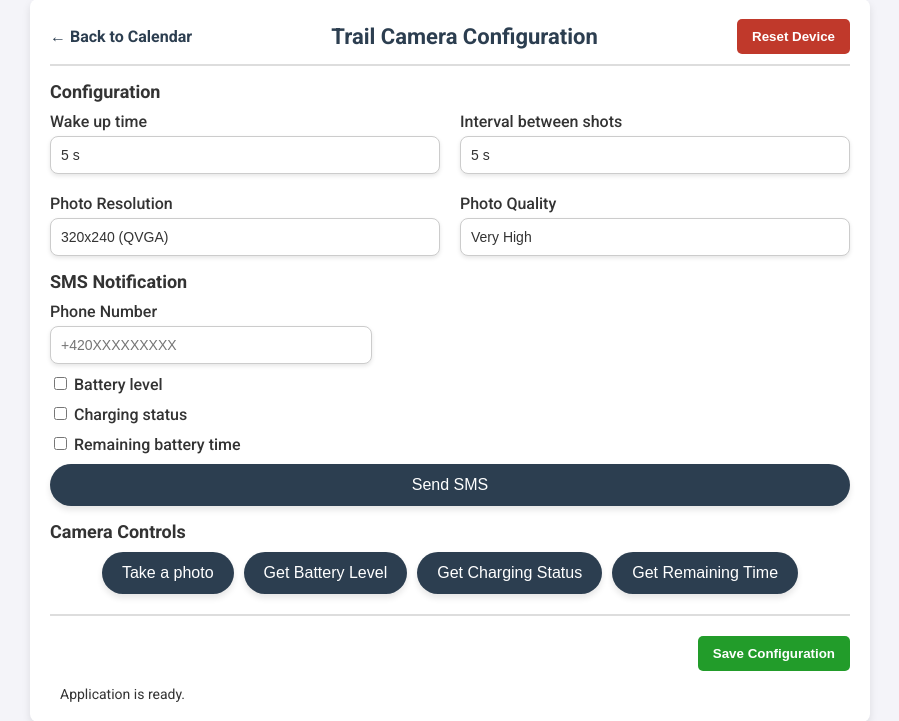
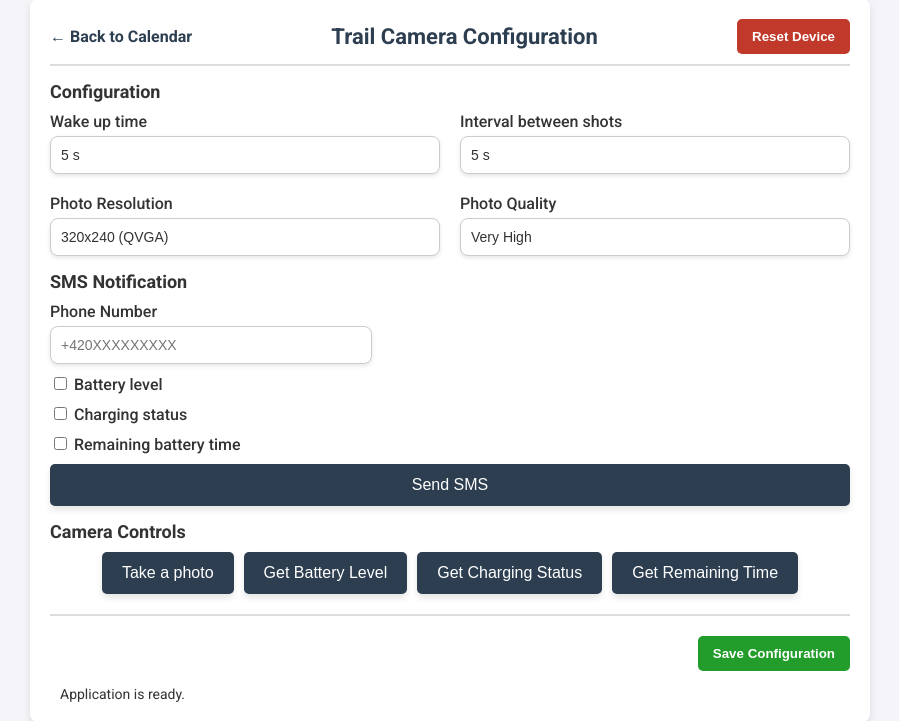
Before and after one commit to xskoum01/PhotoTrack, a Flask app: page /configuration in a window 1280 px wide. Shown: the part 51-772 px from the top of the page, without its empty margins (190-1089 px from the left). Run offline with Flask 3, Linux system fonts and the light colour scheme; a user stored in the database is signed in.

Commit message:
Merge remote-tracking branch 'origin/main'

```diff
--- a/templates/configuration.html
+++ b/templates/configuration.html
@@ -162,7 +162,7 @@
             transition: background-color 0.3s, transform 0.2s ease-in-out;
             border: none;
             padding: 12px 20px;
-            border-radius: 25px;
+            border-radius: 5px;
             font-size: 16px;
             text-align: center;
             box-shadow: 0 4px 6px rgba(0, 0, 0, 0.1);
```
